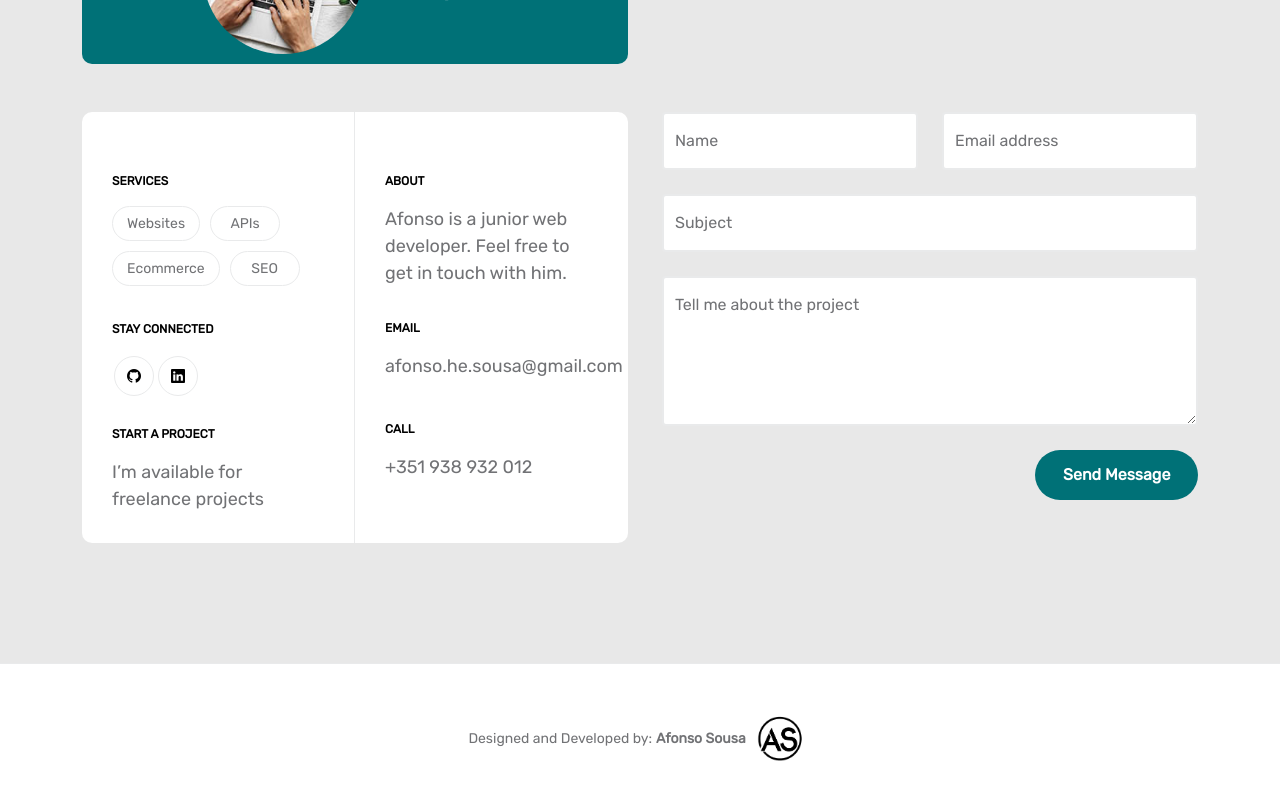
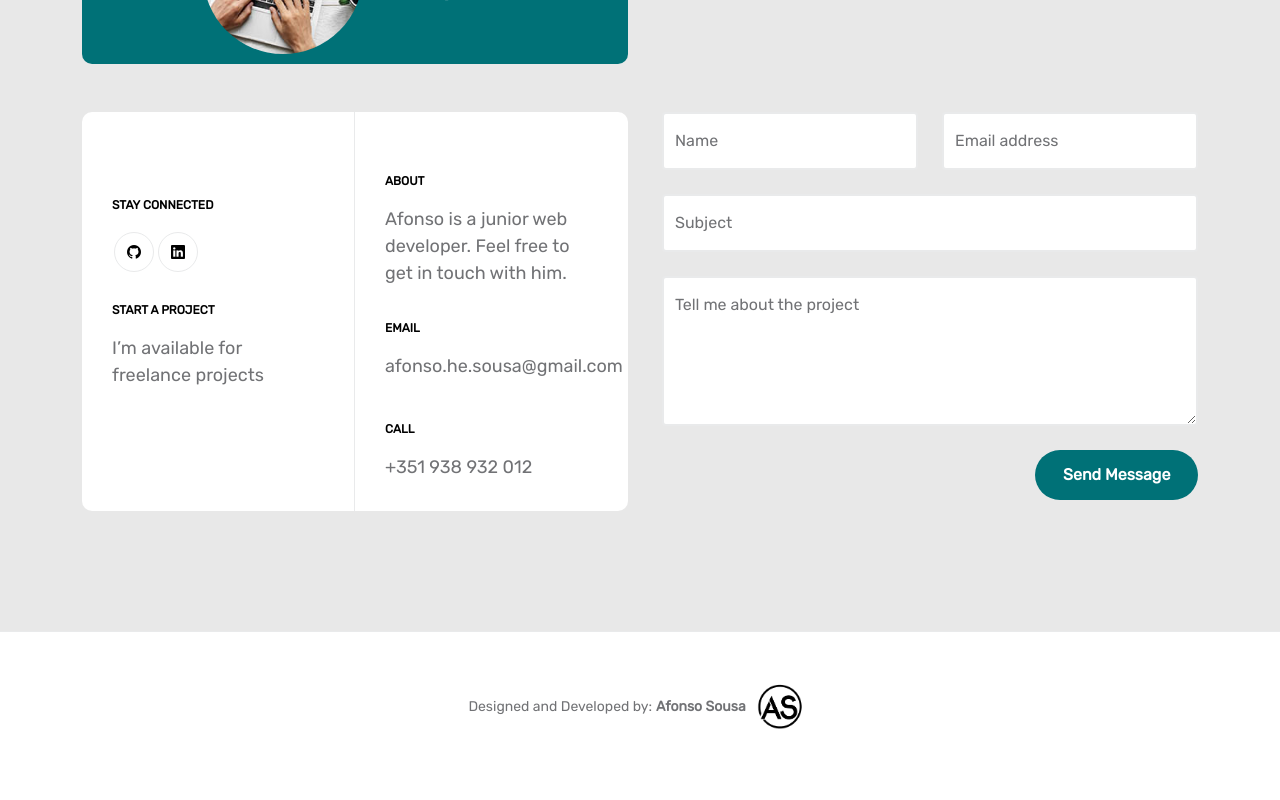
Before and after one commit to AfonsoSousa123/my-cv-web, a React (Vite) app: page / in a window 1280 px wide. Shown: the part 5197-5997 px from the top of the page. Built offline with nearby package versions, Linux system fonts and the light colour scheme.

Commit message:
feat: Add ShowAlert component for improved user notifications in contact form

```diff
--- a/package.json
+++ b/package.json
@@ -23,8 +23,8 @@
     "react": "^18.2.0",
     "react-bootstrap": "^2.10.7",
     "react-dom": "^18.2.0",
-    "sweetalert2": "^11.11.1",
-    "sweetalert2-react-content": "^5.0.7"
+    "sweetalert2": "^11.26.25",
+    "sweetalert2-react-content": "^5.1.2"
   },
   "devDependencies": {
     "@types/react": "^18.2.14",
--- a/src/components/ContactForm.tsx
+++ b/src/components/ContactForm.tsx
@@ -1,5 +1,6 @@
 import { useState, FormEvent } from "react";
 import emailjs from "@emailjs/browser"
+import ShowAlert from "./Notifications/showAlert.tsx";
 
 type FormStatus = 'idle' | 'sending' | 'success' | 'error';
 
@@ -134,12 +135,18 @@ const ContactForm = () => {
                     </div>
 
                     {status === 'success' && (
-                        <p className="form-message form-success">Message successfuly sent!</p>
+                        <ShowAlert
+                            icon="success"
+                            title="Success!"
+                            message="Message sent successfully.!"
+                        />
                     )}
                     {status === 'error' && (
-                        <p className="form-message form-error">
-                            An error occurred. Please try again or contact us directly by phone.
-                        </p>
+                        <ShowAlert
+                            icon="error"
+                            title="Error!"
+                            message="There was an error sending your message. Please try again later."
+                        />
                     )}
                 </div>
             </form>
--- /dev/null
+++ b/src/components/Notifications/showAlert.tsx
@@ -0,0 +1,27 @@
+import { useEffect } from "react";
+import Swal, { SweetAlertIcon } from "sweetalert2";
+import withReactContent from "sweetalert2-react-content";
+
+const MySwal = withReactContent(Swal);
+
+interface ShowAlertProps {
+  icon: SweetAlertIcon;
+  title: string;
+  message: string;
+  confirmButtonColor?: string;
+}
+
+const ShowAlert = ({ icon, title, message, confirmButtonColor = "#0057D9" }: ShowAlertProps) => {
+  useEffect(() => {
+    MySwal.fire({
+      icon,
+      title,
+      text: message,
+      confirmButtonColor,
+    });
+  }, []);
+
+  return null;
+};
+
+export default ShowAlert;
--- a/src/sections/Contact.tsx
+++ b/src/sections/Contact.tsx
@@ -22,35 +22,35 @@ const Contact = () => {
 
               <div className="col-lg-3 col-md-6 col-12 pe-lg-0">
                 <div className="contact-info contact-info-border-start d-flex flex-column">
-                  <strong className="site-footer-title d-block mb-3">
-                    Services
-                  </strong>
+                  {/*<strong className="site-footer-title d-block mb-3">*/}
+                  {/*  Services*/}
+                  {/*</strong>*/}
 
-                  <ul className="footer-menu">
-                    <li className="footer-menu-item">
-                      <a href="#section_services" className="footer-menu-link">
-                        Websites
-                      </a>
-                    </li>
+                  {/*<ul className="footer-menu">*/}
+                  {/*  <li className="footer-menu-item">*/}
+                  {/*    <a href="#section_services" className="footer-menu-link">*/}
+                  {/*      Websites*/}
+                  {/*    </a>*/}
+                  {/*  </li>*/}
 
-                    <li className="footer-menu-item">
-                      <a href="#section_services" className="footer-menu-link">
-                        APIs
-                      </a>
-                    </li>
+                  {/*  <li className="footer-menu-item">*/}
+                  {/*    <a href="#section_services" className="footer-menu-link">*/}
+                  {/*      APIs*/}
+                  {/*    </a>*/}
+                  {/*  </li>*/}
 
-                    <li className="footer-menu-item">
-                      <a href="#section_services" className="footer-menu-link">
-                        Ecommerce
-                      </a>
-                    </li>
+                  {/*  <li className="footer-menu-item">*/}
+                  {/*    <a href="#section_services" className="footer-menu-link">*/}
+                  {/*      Ecommerce*/}
+                  {/*    </a>*/}
+                  {/*  </li>*/}
 
-                    <li className="footer-menu-item">
-                      <a href="#section_services" className="footer-menu-link">
-                        SEO
-                      </a>
-                    </li>
-                  </ul>
+                  {/*  <li className="footer-menu-item">*/}
+                  {/*    <a href="#section_services" className="footer-menu-link">*/}
+                  {/*      SEO*/}
+                  {/*    </a>*/}
+                  {/*  </li>*/}
+                  {/*</ul>*/}
 
                   <strong className="site-footer-title d-block mt-4 mb-3">
                     Stay connected
```
Also changed, not shown: src/components/Notifications/Confirm.tsx (deleted, +0 -14 lines), 1 other file (tests, documents, lock files or other folders).
